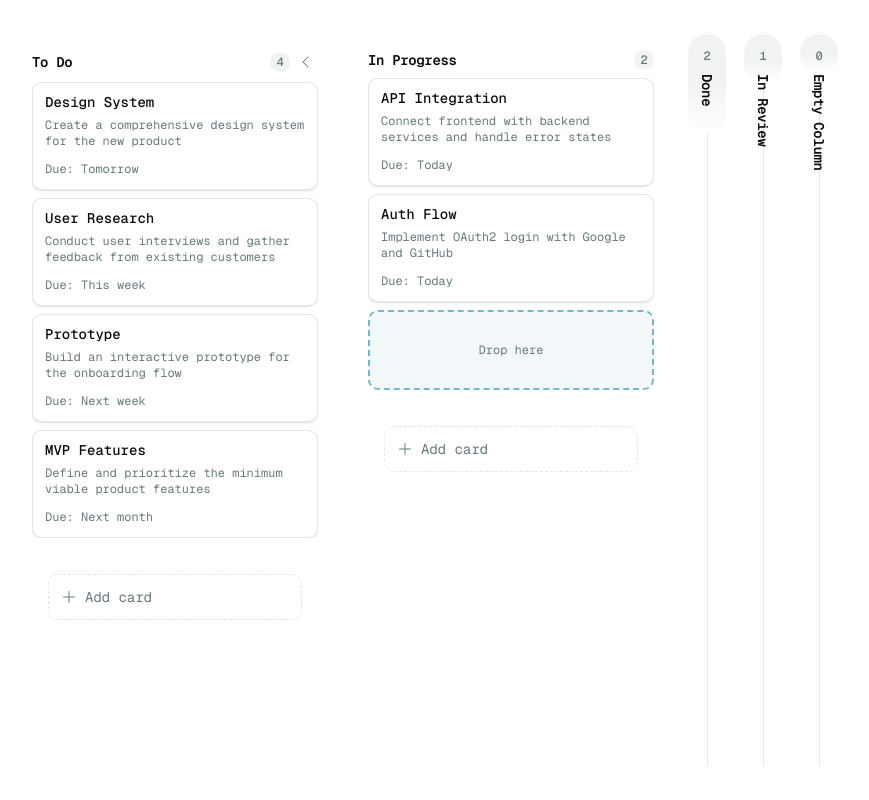
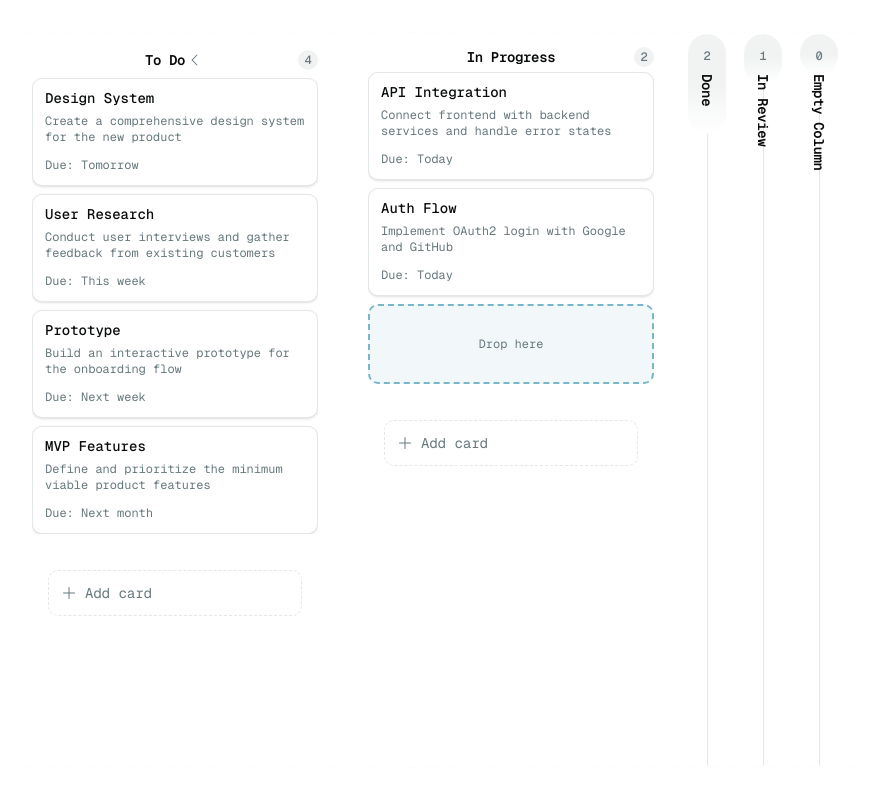
Before and after one commit to joypoddar/kanban, a Next.js app: page /kanban in a window 1280 px wide. Shown: the whole page, without its empty margins (213-1082 px from the left). Built offline with nearby package versions, Linux system fonts and the light colour scheme.

Commit message:
feat: update Kanban components for improved styling and layout consistency

```diff
--- a/components/kanban/board-example.tsx
+++ b/components/kanban/board-example.tsx
@@ -269,9 +269,9 @@ export function KanbanBoardExample() {
           <KanbanColumnHeader>
             <KanbanColumnTitle>{column.title}</KanbanColumnTitle>
             <KanbanColumnAction>
-              <KanbanBadge>{column.cards.length}</KanbanBadge>
               <KanbanColumnToggle />
             </KanbanColumnAction>
+            <KanbanBadge>{column.cards.length}</KanbanBadge>
           </KanbanColumnHeader>
 
           <KanbanColumnContent>
--- a/components/kanban/primitives/kanban-card.tsx
+++ b/components/kanban/primitives/kanban-card.tsx
@@ -354,7 +354,7 @@ function KanbanAddCard({
     >
       {children ?? (
         <>
-          <PlusIcon className="h-4 w-4" />
+          <PlusIcon className="size-4" />
           <span>Add card</span>
         </>
       )}
@@ -406,7 +406,11 @@ function KanbanBadge({
   return (
     <KanbanBadgePrimitive
       data-slot="kanban-badge"
-      className={cn(badgeVariants({ variant, collapsed }), className)}
+      className={cn(
+        badgeVariants({ variant, collapsed }),
+        className,
+        !collapsed && "absolute right-4"
+      )}
       {...props}
     />
   )
--- a/components/kanban/primitives/kanban-column.tsx
+++ b/components/kanban/primitives/kanban-column.tsx
@@ -37,9 +37,7 @@ const bodySpacing = cva("flex flex-1 flex-col overflow-hidden", {
   },
 })
 
-const columnVariantClasses = cva(
-  "relative flex w-80 flex-col rounded-lg border transition-all duration-200",
-  {
+const columnVariantClasses = cva("relative flex w-80 flex-col border", {
   variants: {
     variant: {
       default: "border-transparent bg-transparent",
@@ -48,15 +46,14 @@ const columnVariantClasses = cva(
     },
     collapsed: {
       true: "max-w-10 min-w-10 rounded-full",
-        false: "",
+      false: "rounded-lg",
     },
   },
   defaultVariants: {
     variant: "default",
     collapsed: false,
   },
-  }
-)
+})
 
 // ─────────────────────────────────────────────
 // Context
@@ -190,7 +187,7 @@ function KanbanColumnHeader({ className, ...props }: KanbanColumnHeaderProps) {
       className={cn(
         collapsed
           ? "@container/column-header flex h-full flex-col items-center py-3"
-          : "@container/column-header flex items-center justify-between p-4 pb-2",
+          : "@container/column-header relative flex items-center justify-center p-4 pb-2",
         className
       )}
       {...props}
@@ -281,7 +278,7 @@ function KanbanColumnTitle({ className, ...props }: KanbanColumnTitleProps) {
       className={cn(
         collapsed
           ? "order-2 mt-2 text-sm font-semibold tracking-tight text-foreground [writing-mode:vertical-rl]"
-          : "flex-1 truncate text-sm leading-none font-semibold tracking-tight text-foreground",
+          : "truncate text-center text-sm leading-none font-semibold tracking-tight text-foreground",
         className
       )}
       {...props}
@@ -354,7 +351,7 @@ function KanbanColumnToggle({
       onToggle={onToggle}
       className={cn(
         "inline-flex items-center justify-center rounded-md",
-        "h-6 w-6 text-muted-foreground",
+        "size-5 text-muted-foreground",
         "hover:bg-muted hover:text-foreground",
         "focus-visible:ring-1 focus-visible:ring-ring focus-visible:outline-none",
         "transition-colors",
@@ -364,9 +361,9 @@ function KanbanColumnToggle({
     >
       {children ??
         (collapsed ? (
-          <CaretRightIcon className="h-4 w-4" />
+          <CaretRightIcon className="size-4" />
         ) : (
-          <CaretLeftIcon className="h-4 w-4" />
+          <CaretLeftIcon className="size-4" />
         ))}
     </KanbanColumnTogglePrimitive>
   )
@@ -378,11 +375,11 @@ function KanbanColumnToggle({
 
 export {
   KanbanColumn,
+  KanbanColumnAction,
+  KanbanColumnContent,
+  KanbanColumnFooter,
   KanbanColumnHeader,
   KanbanColumnTitle,
-  KanbanColumnAction,
   KanbanColumnToggle,
-  KanbanColumnContent,
-  KanbanColumnFooter,
   useKanbanColumn,
 }
```
Lines whose indentation alone changed are shown as unchanged.
